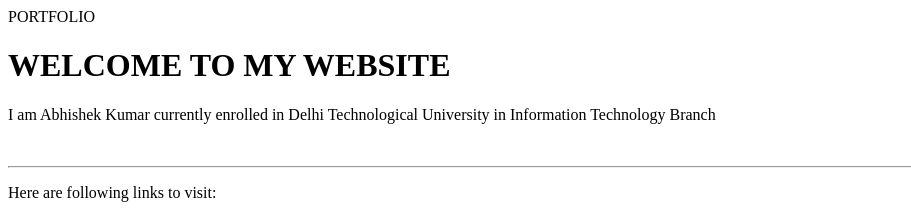
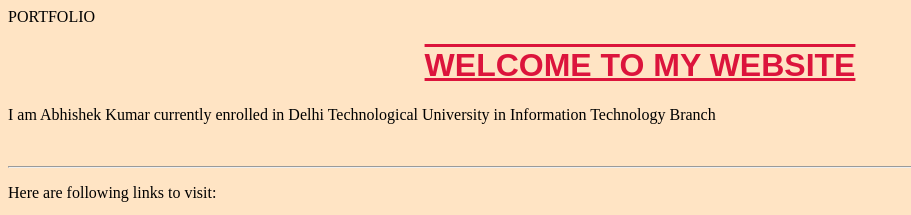
Before and after one commit to iiabhi/clocks-out, a plain HTML site: page index.html in a window 1280 px wide. Shown: the top 215 px of the page, without its empty margins (0-911 px from the left). Drawn offline with Linux system fonts and the light colour scheme.

Commit message:
Update style

```diff
--- a/index.html
+++ b/index.html
@@ -3,6 +3,7 @@
     <title>
       MY First Website
     </title>
+    <link rel="stylesheet" href="styles.css">
   </head>
   <body>
     <header>PORTFOLIO</header>
--- /dev/null
+++ b/styles.css
@@ -0,0 +1,12 @@
+h1{
+     color:crimson;
+     text-align: center;
+     text-decoration: underline overline;
+     font-family: Arial, Helvetica, sans-serif;
+}
+p{
+    font-family: 'Times New Roman', Times, serif;
+}
+body{
+    background-color:bisque;
+}
```
